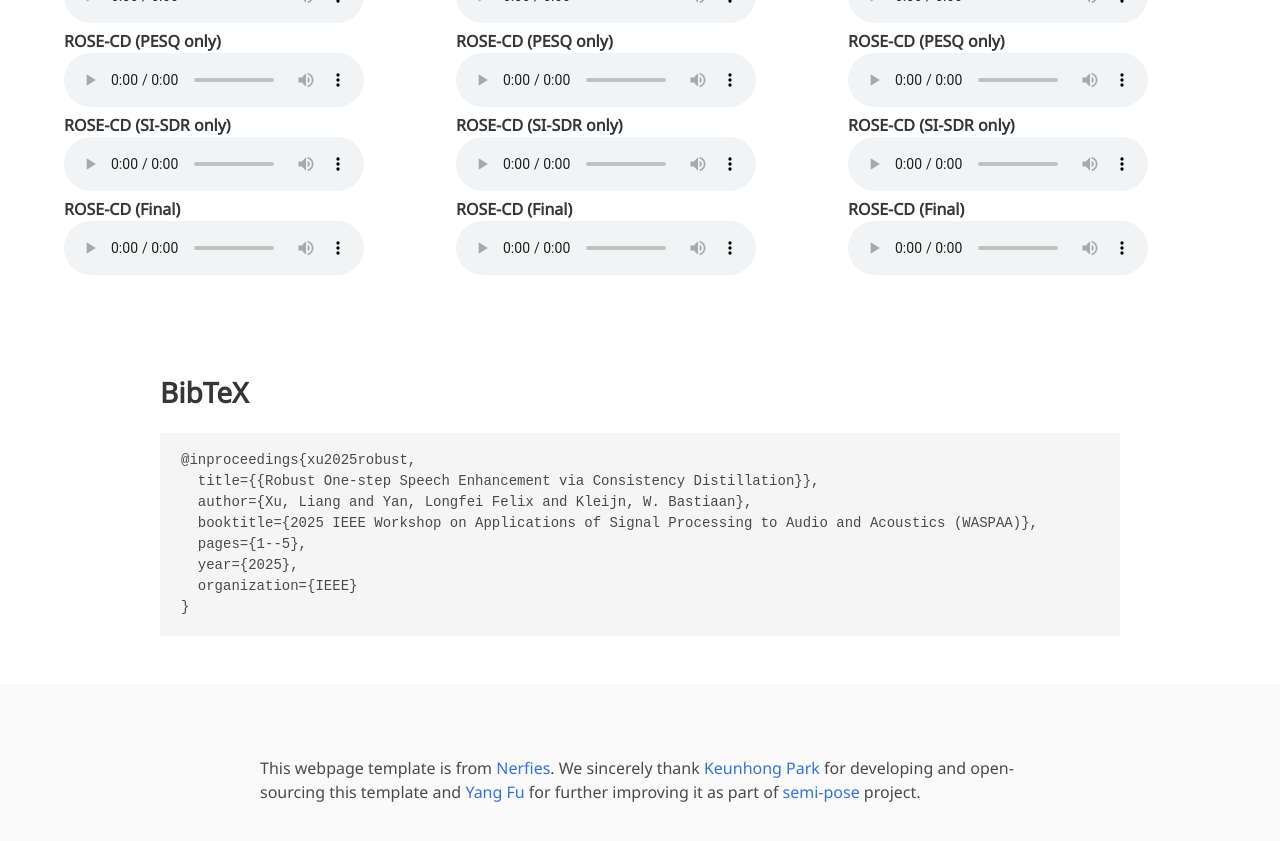
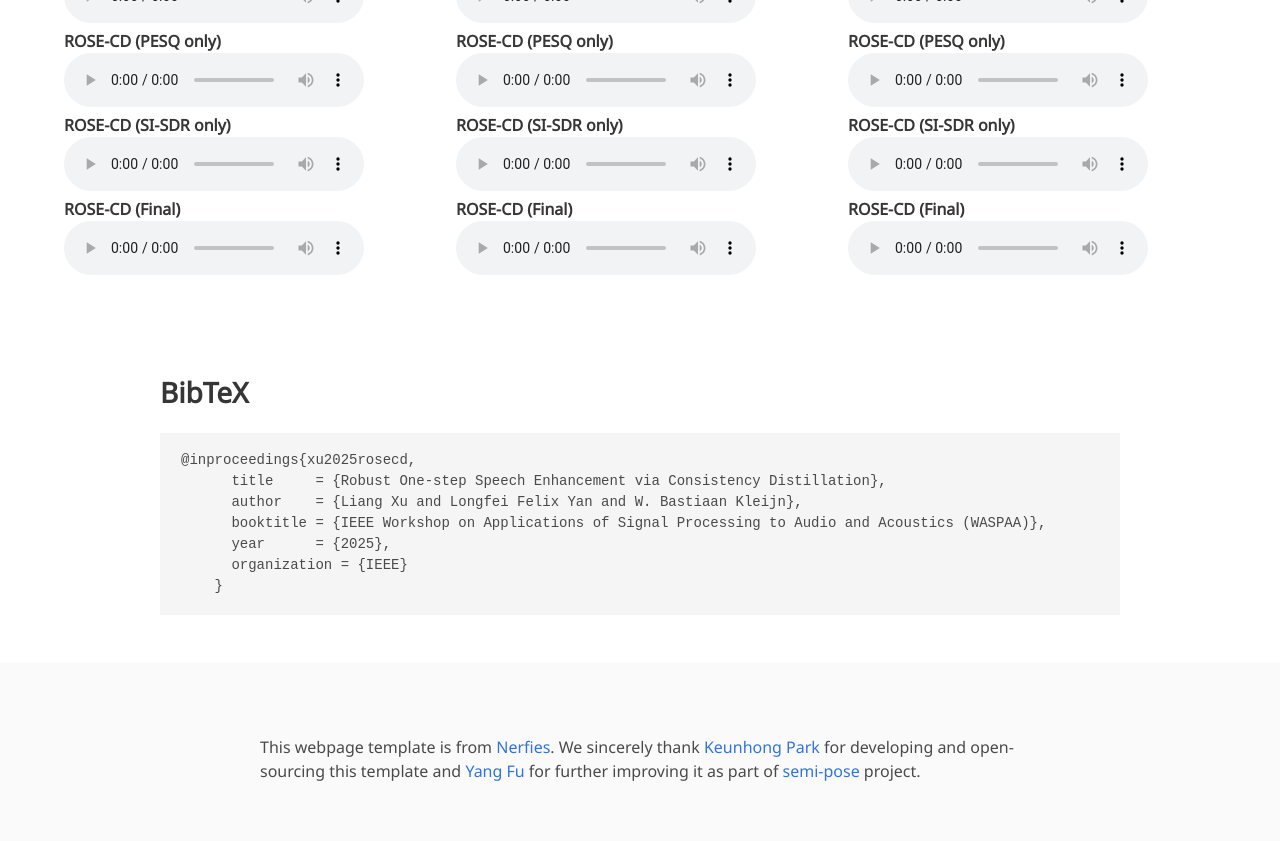
Before and after one commit to LiangXu123/LiangXu123.github.io, a Jekyll site: the page rosecd/index.html, which Jekyll copies as it is, in a window 1280 px wide and 900 px high, scrolled down 3916 px. Shown: the top 841 px of the window. Built offline with Jekyll 4.4.1, drawn with Linux system fonts in a browser that asks for light colours; nearby versions of some CDN libraries; some web fonts are replaced; library files that are not in the unit come from our copies; a style sheet for code colours, icons or effects is not loaded.

Commit message:
rosecd_project

```diff
--- a/rosecd/index.html
+++ b/rosecd/index.html
@@ -358,14 +358,13 @@
 <section class="section" id="BibTeX">
   <div class="container is-max-desktop content">
     <h2 class="title">BibTeX</h2>
-    <pre><code>@inproceedings{xu2025robust,
-  title={{Robust One-step Speech Enhancement via Consistency Distillation}},
-  author={Xu, Liang and Yan, Longfei Felix and Kleijn, W. Bastiaan},
-  booktitle={2025 IEEE Workshop on Applications of Signal Processing to Audio and Acoustics (WASPAA)},
-  pages={1--5},
-  year={2025},
-  organization={IEEE}
-}</code></pre>
+    <pre><code>@inproceedings{xu2025rosecd,
+      title     = {Robust One-step Speech Enhancement via Consistency Distillation},
+      author    = {Liang Xu and Longfei Felix Yan and W. Bastiaan Kleijn},
+      booktitle = {IEEE Workshop on Applications of Signal Processing to Audio and Acoustics (WASPAA)},
+      year      = {2025},
+      organization = {IEEE}
+    }</code></pre>
   </div>
 </section>
 
```
